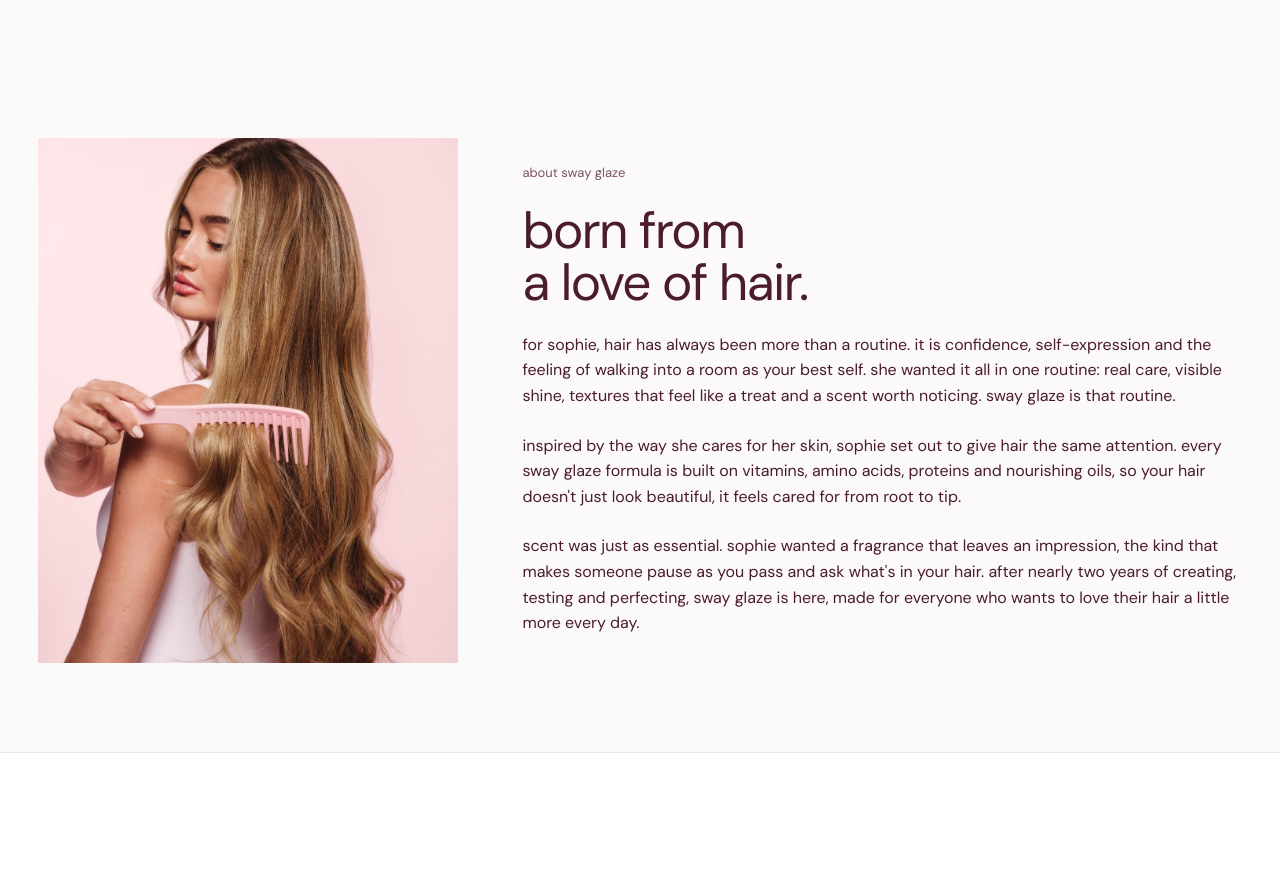
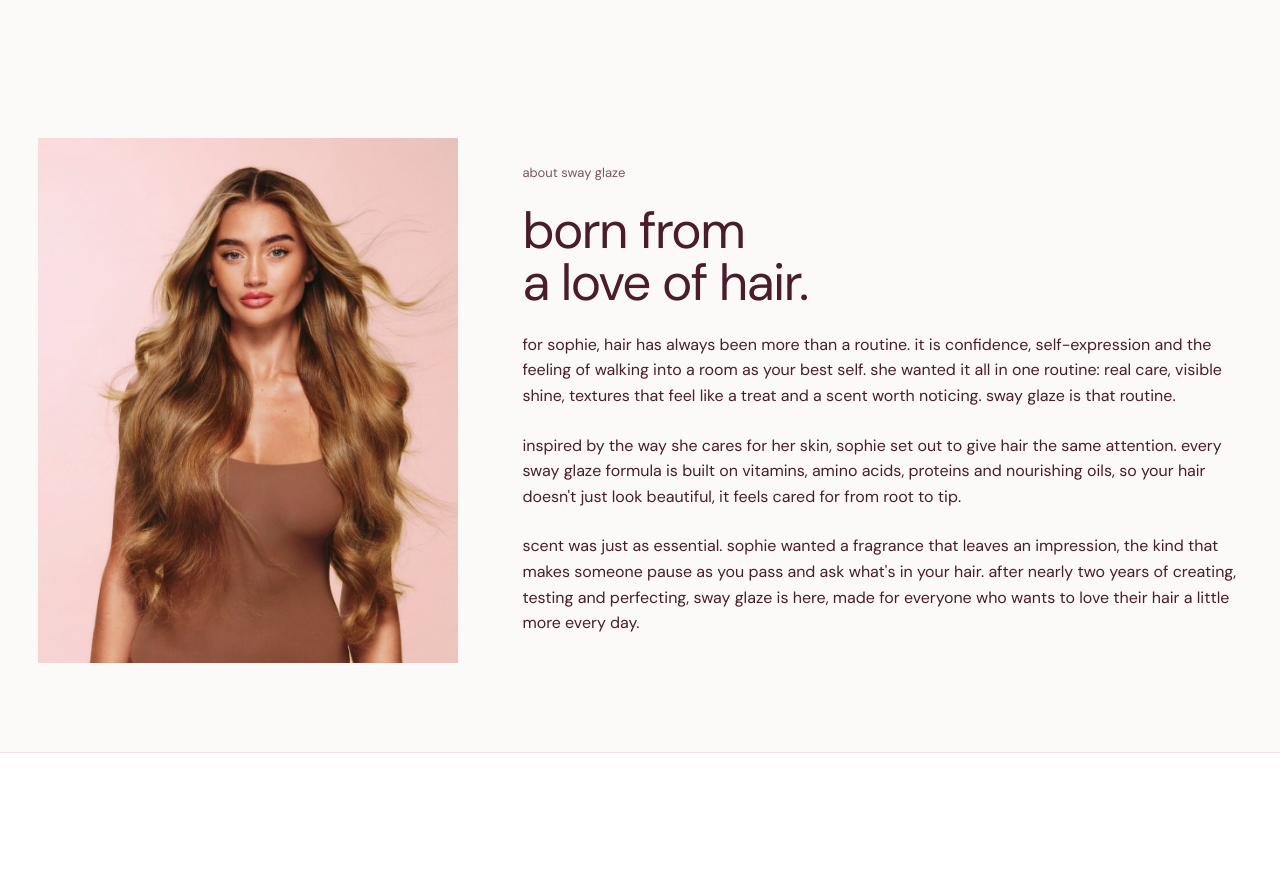
Before and after one commit to motionoslo/swayglaze, a plain HTML site: page index.html in a window 1280 px wide. Shown: the part 3560-4450 px from the top of the page. Drawn offline with Linux system fonts and the light colour scheme.

Commit message:
Bytter bildet ved "born from a love of hair" til nytt rosa kampanjebilde
Co-Authored-By: Claude Opus 5.5 <noreply@anthropic.com>
Claude-Session: https://claude.ai/code/session_01BnJXnKp183Q2GfacFPA4Hj

```diff
--- a/index.html
+++ b/index.html
@@ -301,7 +301,7 @@ footer .wrap{padding-top:80px;padding-bottom:32px;display:flex;flex-direction:co
   </section>
 
   <section id="about" class="about" aria-labelledby="about-title">
-    <figure><img src="img/campaign/about-comb.jpg" alt="Combing long, glossy waves with a pink comb" loading="lazy" style="object-position:40% 25%"></figure>
+    <figure><img src="img/campaign/about-pink.jpg" alt="Long, glossy waves in motion, pink background" loading="lazy" style="object-position:56% 20%"></figure>
     <div class="txt">
       <span class="eyebrow">about sway glaze</span>
       <h2 id="about-title" class="big">born from<br>a love of hair.</h2>
```
Also changed, not shown: img/campaign/about-pink.jpg (added).
